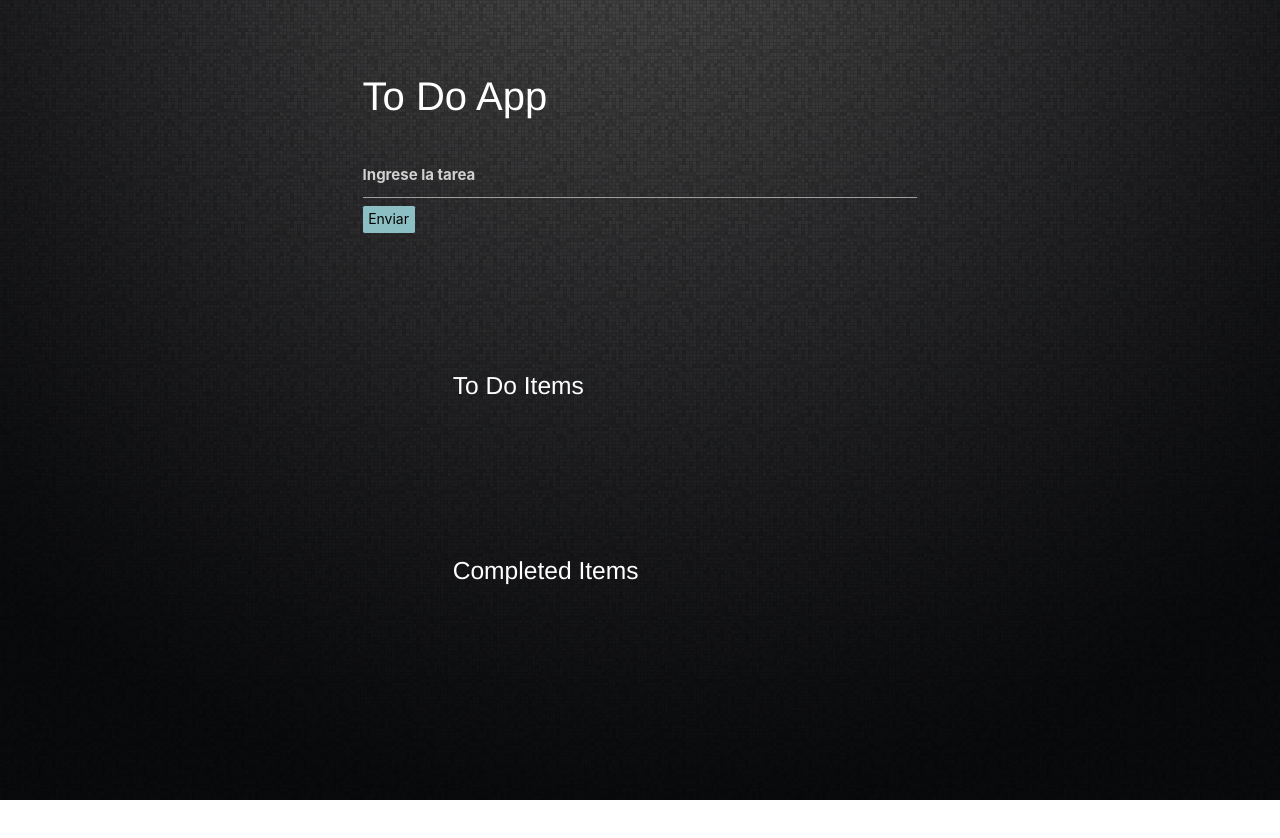
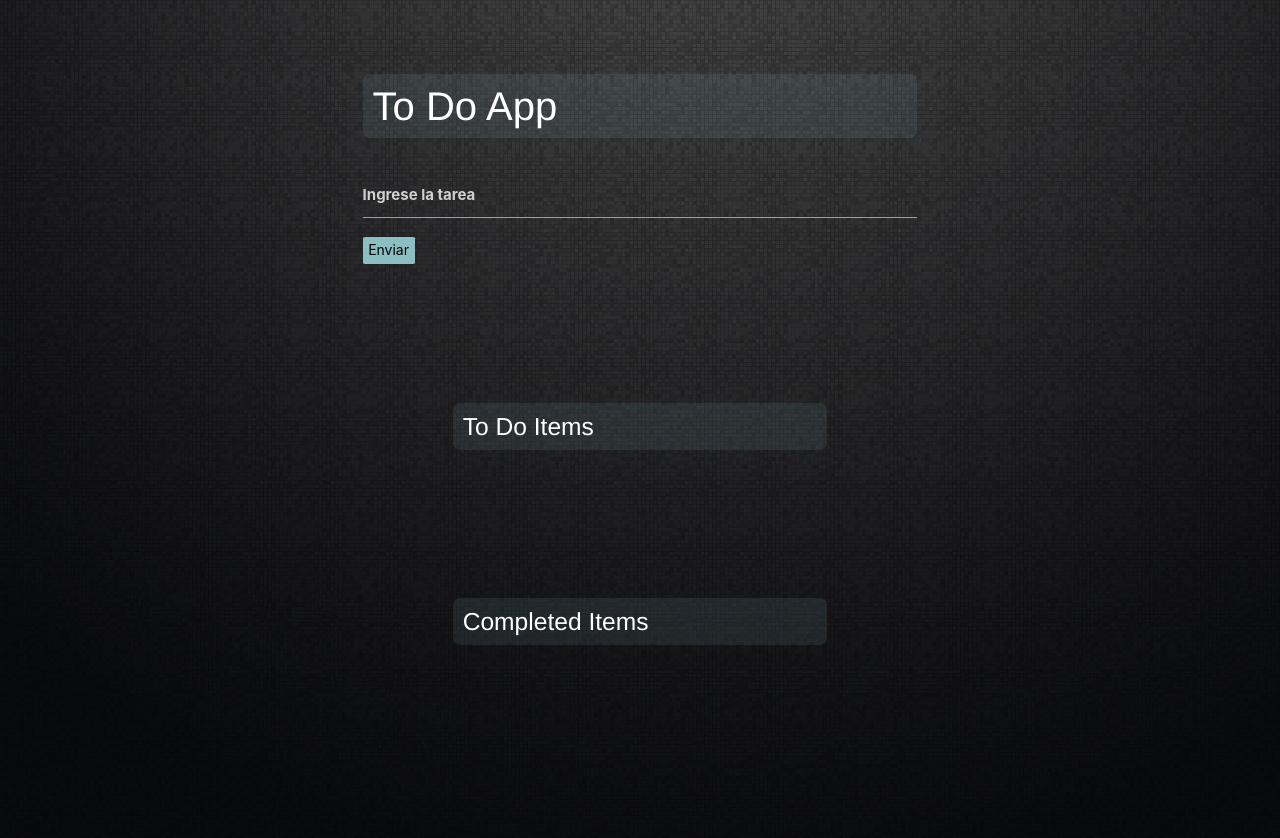
Before and after one commit to mariajho/todo-jquery, a plain HTML site: page index.html in a window 1280 px wide. Before the commit the page ends 800 px from the top, so only its background shows below. Drawn offline with nearby package versions, Linux system fonts and the light colour scheme.

Commit message:
ultima-parte

```diff
--- a/assets/css/main.css
+++ b/assets/css/main.css
@@ -5,7 +5,7 @@
 
 body{
 	background-image: url(../img/oscurop.jpg);
-	height: 700px;
+	height: 900px;
 	width: 100%;
 	background-size:cover;
 }
@@ -21,11 +21,13 @@ button{
 	border: none;
 	border-radius: 5%;
 	padding: 1%;
+	margin-top: 2%;
 }
 
 button:hover{
 	background-color: rgb(150, 208, 212);
 	border: none;
+
 }
 
 #tarea{
@@ -35,18 +37,26 @@ button:hover{
 }
 
 h4{
+	background: rgba(150, 208, 212, .1);
 	color: white;
 	font-size: 40px;
+	padding: 10px;
+	border-radius: 7px;
 }
 
 h5{
+	background: rgba(150, 208, 212, 0.1);
 	color: white;
-	padding-bottom: 10px;
-	margin-right: 10px;
+	padding: 10px;
+	border-radius: 7px;
+
+
 }
 
 #checkear{
 	color: white;
+
+
 }
 
 #completar{
--- a/assets/js/main.js
+++ b/assets/js/main.js
@@ -6,7 +6,7 @@ $(document).ready(function(){
 			alert("Ingresa una tarea");
 		}
 		else{
-			$("#checkear").append("<div><span class='center-align'>"+'<br>' + datos + '<br>' + '<button>Remove</button>');
+			$("#checkear").append("<div><span class='center-align'>"+ '<br>' + '<span class="glyphicon glyphicon-unchecked"></span>' + '<br>' + datos + '<br>' + '<button id="botoncito">Remove</button>');
 		}
 	});
 });
```
